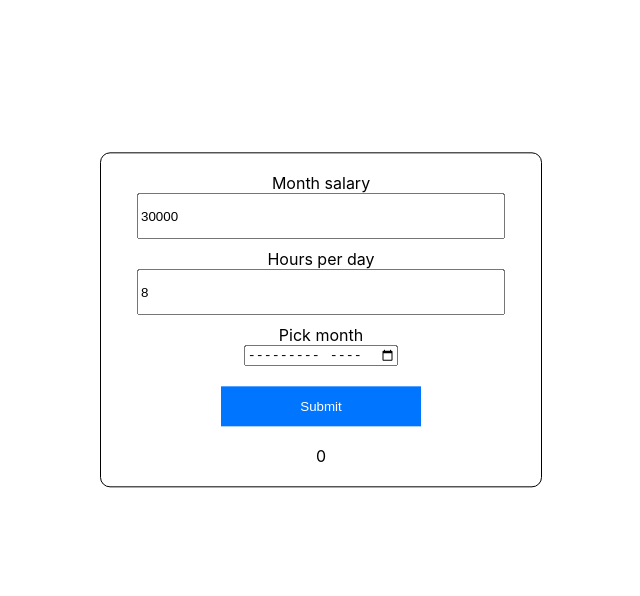
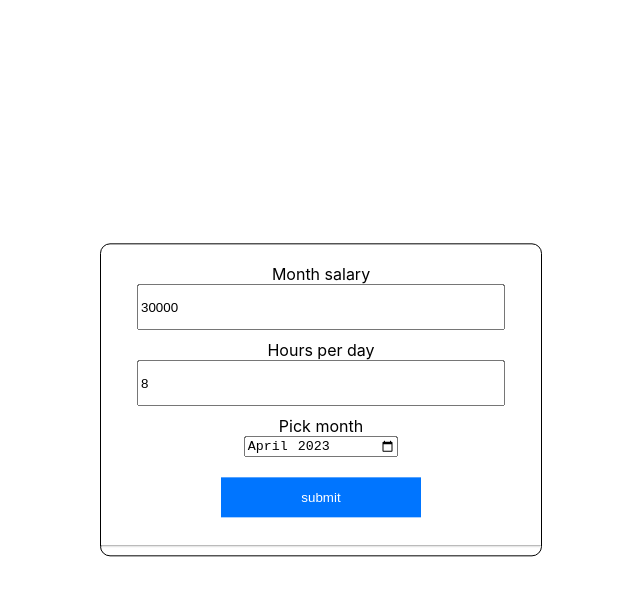
Before and after one commit to sssweetie/salary-calculator, a React (Create React App) app: page / in a window 1280 px wide. Shown: the top 596 px of the page, without its empty margins (319-959 px from the left). Built offline with nearby package versions, Linux system fonts and the light colour scheme.

Commit message:
feat: separate output & form

```diff
--- a/src/features/CalculatePayment/CalculatePayment.tsx
+++ b/src/features/CalculatePayment/CalculatePayment.tsx
@@ -7,18 +7,11 @@ import { PickMonth } from './components/PickMonth';
 import { Layout } from './components/Layout';
 import { daysOffService } from './services/daysOffService';
 import { parseYearMonth, stringifyYearMonth } from './utils';
+import { Output } from './components/Output';
 
 export const CalculatePayment = () => {
   const [hourSalary, setHourSalary] = useState(0);
   const [workingDays, setWorkingDays] = useState(0);
-
-  interface Data {
-    year: number;
-    month: number;
-    hours: number;
-    salary: number;
-    workingDays: number;
-  }
 
   const {
     register,
@@ -40,25 +33,29 @@ export const CalculatePayment = () => {
 
   return (
     <Layout
-      hourSalary={hourSalary}
-      workingDays={workingDays}
-      onSubmit={handleSubmit(onSubmit)}
-      salary={
+      form={
+        <S.Form onSubmit={handleSubmit(onSubmit)}>
           <Salary
             register={register}
             fieldName="salary"
             error={Boolean(errors.salary)}
           />
-      }
-      workingHours={
           <WorkingHours
             register={register}
             fieldName="hours"
             error={Boolean(errors.hours)}
           />
+          <PickMonth
+            register={register}
+            fieldName="yearMonth"
+            label={'Pick month'}
+            error={Boolean(errors.yearMonth)}
+          />
+          <S.SubmitButton type="submit">submit</S.SubmitButton>
+        </S.Form>
       }
-      pickMonth={
-        <PickMonth register={register} fieldName="month" label={'Pick month'} />
+      output={
+        <Output hourSalary={hourSalary} workingDays={workingDays}></Output>
       }
     />
   );
--- a/src/features/CalculatePayment/components/Layout/Layout.tsx
+++ b/src/features/CalculatePayment/components/Layout/Layout.tsx
@@ -2,33 +2,16 @@ import React, { ReactNode } from 'react';
 import * as S from './styled';
 
 interface Props {
-  salary: ReactNode;
-  workingHours: ReactNode;
-  pickMonth: ReactNode;
-  onSubmit: any;
-  hourSalary: number;
-  workingDays: number;
+  form: ReactNode;
+  output: ReactNode;
 }
 
-export const Layout = ({
-  salary,
-  workingHours,
-  pickMonth,
-  onSubmit,
-  hourSalary,
-  workingDays,
-}: Props) => {
+export const Layout = ({ form, output }: Props) => {
   return (
-    <S.Wrapper onSubmit={onSubmit}>
-      {salary}
-      {workingHours}
-      {pickMonth}
-      <S.SubmitButton>Submit</S.SubmitButton>
-      <S.Output>
-        {hourSalary &&
-          workingDays &&
-          `Number of working days: ${workingDays}. 1 hour of work is estimated at ${hourSalary}. `}
-      </S.Output>
+    <S.Wrapper>
+      {form}
+      <hr></hr>
+      {output}
     </S.Wrapper>
   );
 };
--- a/src/features/CalculatePayment/components/Layout/styled.ts
+++ b/src/features/CalculatePayment/components/Layout/styled.ts
@@ -1,18 +1,12 @@
 import styled from 'styled-components';
-export const Wrapper = styled.form`
-  display: flex;
-  flex-direction: column;
-  align-items: center;
-  padding: 10px 20px 20px 20px;
-  position: absolute;
+export const Wrapper = styled.div`
   min-width: 400px;
   min-height: 300px;
   position: absolute;
   border: 1px solid black;
   border-radius: 10px;
-  top: 40%;
+  top: 50%;
   left: 50%;
-  margin-right: -50%;
   transform: translate(-50%, -50%);
 `;
 
@@ -26,22 +20,3 @@ export const DataPicker = styled.div`
   justify-content: space-between;
   width: 400px;
 `;
-
-export const SubmitButton = styled.button.attrs({ type: 'submit' })`
-  background-color: #0075ff;
-  color: #ffffff;
-  height: 40px;
-  width: 200px;
-  border: 0;
-  margin-top: 20px;
-  &:hover {
-    cursor: pointer;
-  }
-  &:active {
-    opacity: 75%;
-  }
-`;
-
-export const Output = styled.div`
-  margin-top: 20px;
-`;
--- /dev/null
+++ b/src/features/CalculatePayment/components/Output/Output.tsx
@@ -0,0 +1,18 @@
+import React from 'react';
+import * as S from './styled';
+
+type Props = {
+  hourSalary: number;
+  workingDays: number;
+};
+
+export const Output = ({ hourSalary, workingDays }: Props) => {
+  if (workingDays > 0)
+    return (
+      <S.Wrapper>
+        <S.Output>Number of working days: {workingDays}.</S.Output>
+        <S.Output>1 hour of work is estimated at {hourSalary}.</S.Output>
+      </S.Wrapper>
+    );
+  return null;
+};
--- /dev/null
+++ b/src/features/CalculatePayment/components/Output/index.ts
@@ -0,0 +1 @@
+export { Output } from './Output';
--- /dev/null
+++ b/src/features/CalculatePayment/components/Output/styled.ts
@@ -0,0 +1,7 @@
+import styled from 'styled-components';
+
+export const Wrapper = styled.div`
+  padding: 20px;
+`;
+
+export const Output = styled.p``;
--- a/src/features/CalculatePayment/components/PickMonth/PickMonth.tsx
+++ b/src/features/CalculatePayment/components/PickMonth/PickMonth.tsx
@@ -2,11 +2,14 @@ import React from 'react';
 import * as S from './styled';
 import { DateRange } from '../../types';
 
-export const PickMonth = ({ register, fieldName, label }: DateRange) => {
+export const PickMonth = ({ register, fieldName, label, error }: DateRange) => {
   return (
     <S.InputFieldWrapper>
       <label>{label}</label>
-      <input type="month" {...register(fieldName)}></input>
+      <input
+        type="month"
+        {...register(fieldName, { required: 'You must choose month' })}
+      />
     </S.InputFieldWrapper>
   );
 };
--- a/src/features/CalculatePayment/components/Salary/Salary.tsx
+++ b/src/features/CalculatePayment/components/Salary/Salary.tsx
@@ -9,7 +9,10 @@ export const Salary = ({ register, fieldName, error }: FormProps) => {
       <S.PaymentInput
         type="number"
         $error={error}
-        {...register(fieldName, { required: 'You must input month payment' })}
+        {...register(fieldName, {
+          required: 'You must input month payment',
+          min: 0,
+        })}
       />
     </S.InputFieldWrapper>
   );
--- a/src/features/CalculatePayment/components/WorkingHours/WorkingHours.tsx
+++ b/src/features/CalculatePayment/components/WorkingHours/WorkingHours.tsx
@@ -7,11 +7,13 @@ export const WorkingHours = ({ register, fieldName, error }: FormProps) => {
     <S.InputFieldWrapper>
       <label>Hours per day</label>
       <S.WorkingHoursInput
-        {...register(fieldName, { required: 'You must input numbers' })}
+        {...register(fieldName, {
+          required: 'You must input numbers',
+          min: 1,
+          max: 24,
+        })}
         type="number"
         $error={error}
-        min={1}
-        max={24}
       />
     </S.InputFieldWrapper>
   );
--- a/src/features/CalculatePayment/styled.ts
+++ b/src/features/CalculatePayment/styled.ts
@@ -1 +1,23 @@
 import styled from 'styled-components';
+
+export const Form = styled.form`
+  display: flex;
+  flex-direction: column;
+  align-items: center;
+  padding: 10px 20px 20px 20px;
+`;
+
+export const SubmitButton = styled.button.attrs({ type: 'submit' })`
+  background-color: #0075ff;
+  color: #ffffff;
+  height: 40px;
+  width: 200px;
+  border: 0;
+  margin-top: 20px;
+  &:hover {
+    cursor: pointer;
+  }
+  &:active {
+    opacity: 75%;
+  }
+`;
--- a/src/features/CalculatePayment/types.ts
+++ b/src/features/CalculatePayment/types.ts
@@ -2,6 +2,7 @@ export interface DateRange {
   register: any;
   fieldName: string;
   label: string;
+  error?: boolean;
 }
 
 export interface FormProps {
```
Lines whose indentation alone changed are shown as unchanged.
